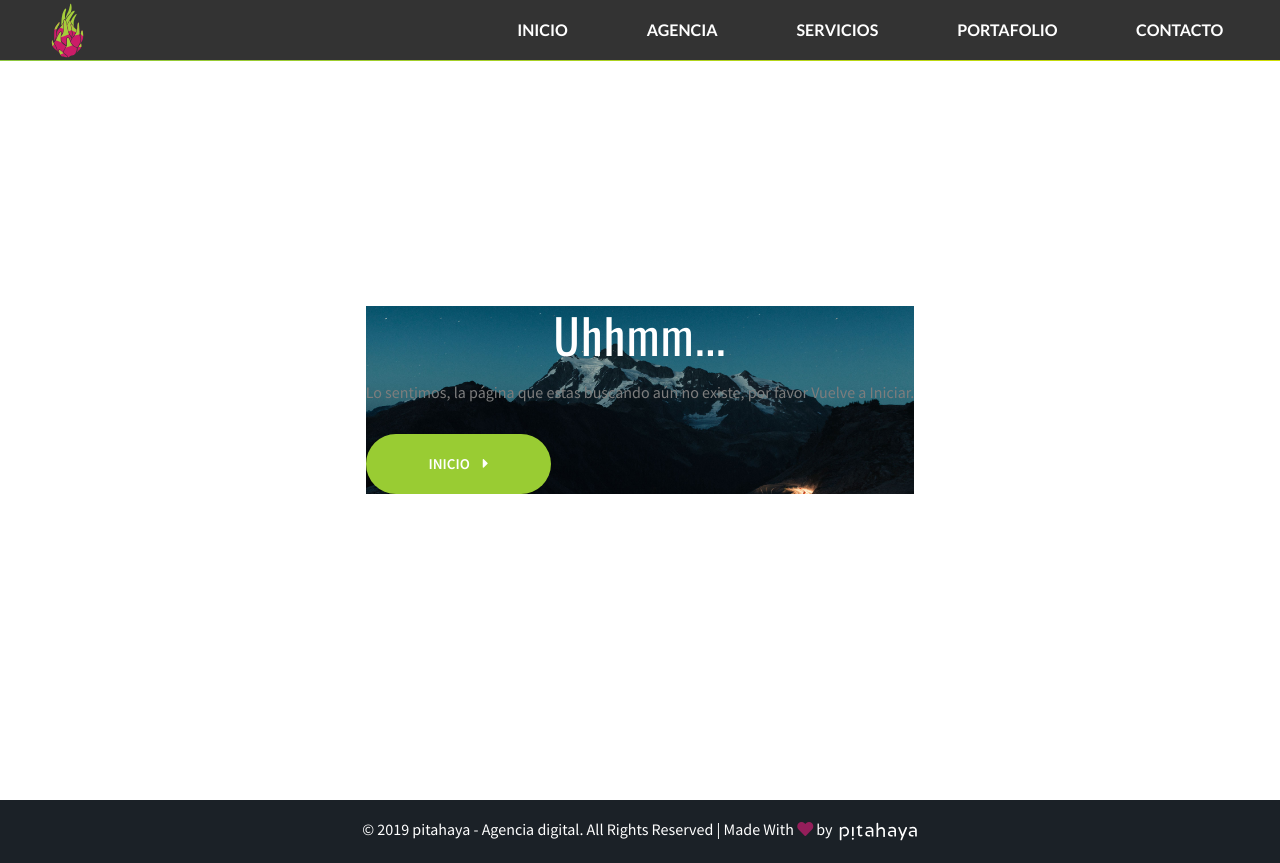
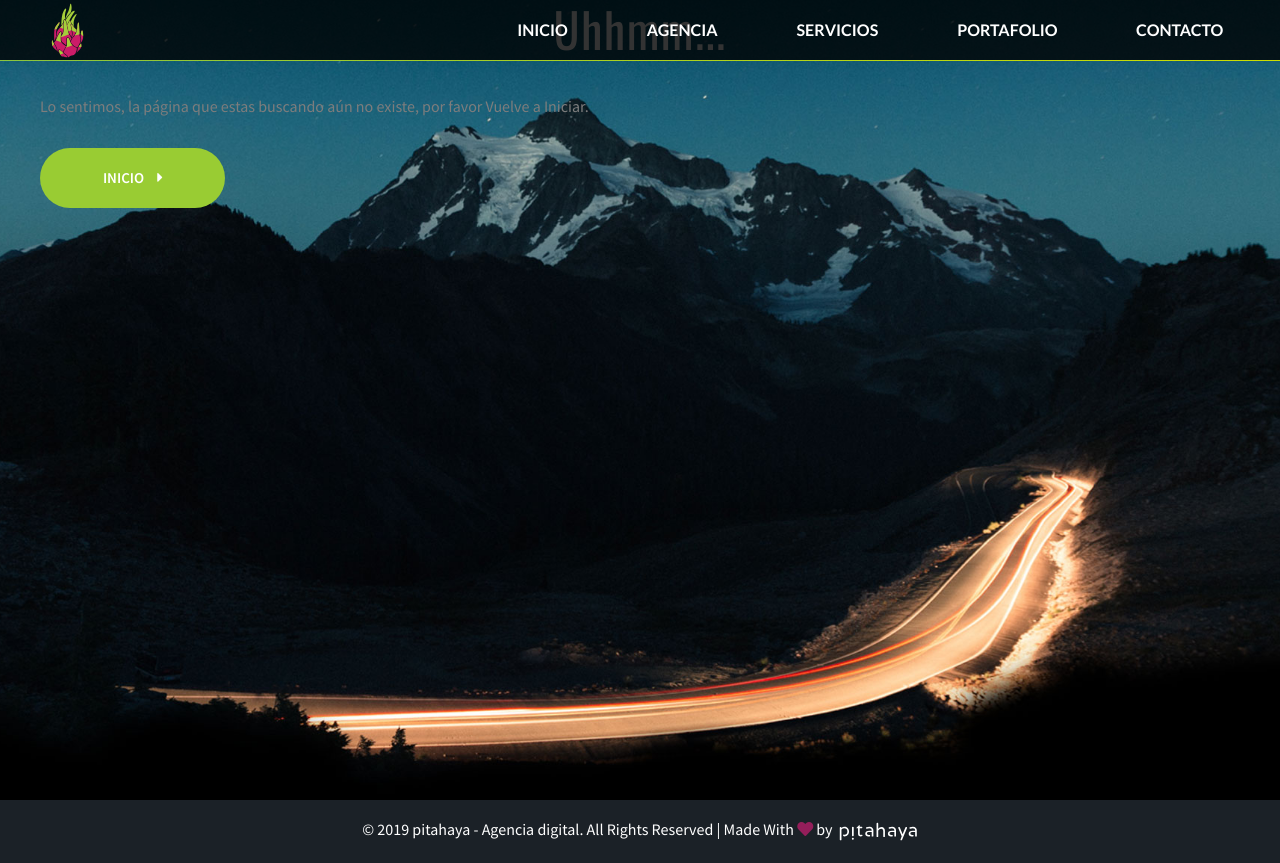
Before and after one commit to alejandrowd/pitahaya-prod, a Django app: template templates/error-pages/500.html in a window 1280 px wide. Run offline with Django 3.2, Linux system fonts and the light colour scheme; the template is opened without the code that fills it, so the values that code supplies are empty; some libraries are stand-ins or nearby versions.

Commit message:
errror page

```diff
--- a/pitahaya/static/css/pitahaya.css
+++ b/pitahaya/static/css/pitahaya.css
@@ -1664,6 +1664,12 @@
   background: url('../images/aparticula_homepage_background.jpg');
   background-repeat: no-repeat;
   background-size: cover;
+  background-attachment: fixed;
+  background-position: center;
+  min-width: 100%;
+  min-height: 100%;
+
+
 }
 
 .hero .logo .isotipo-resp{
```
